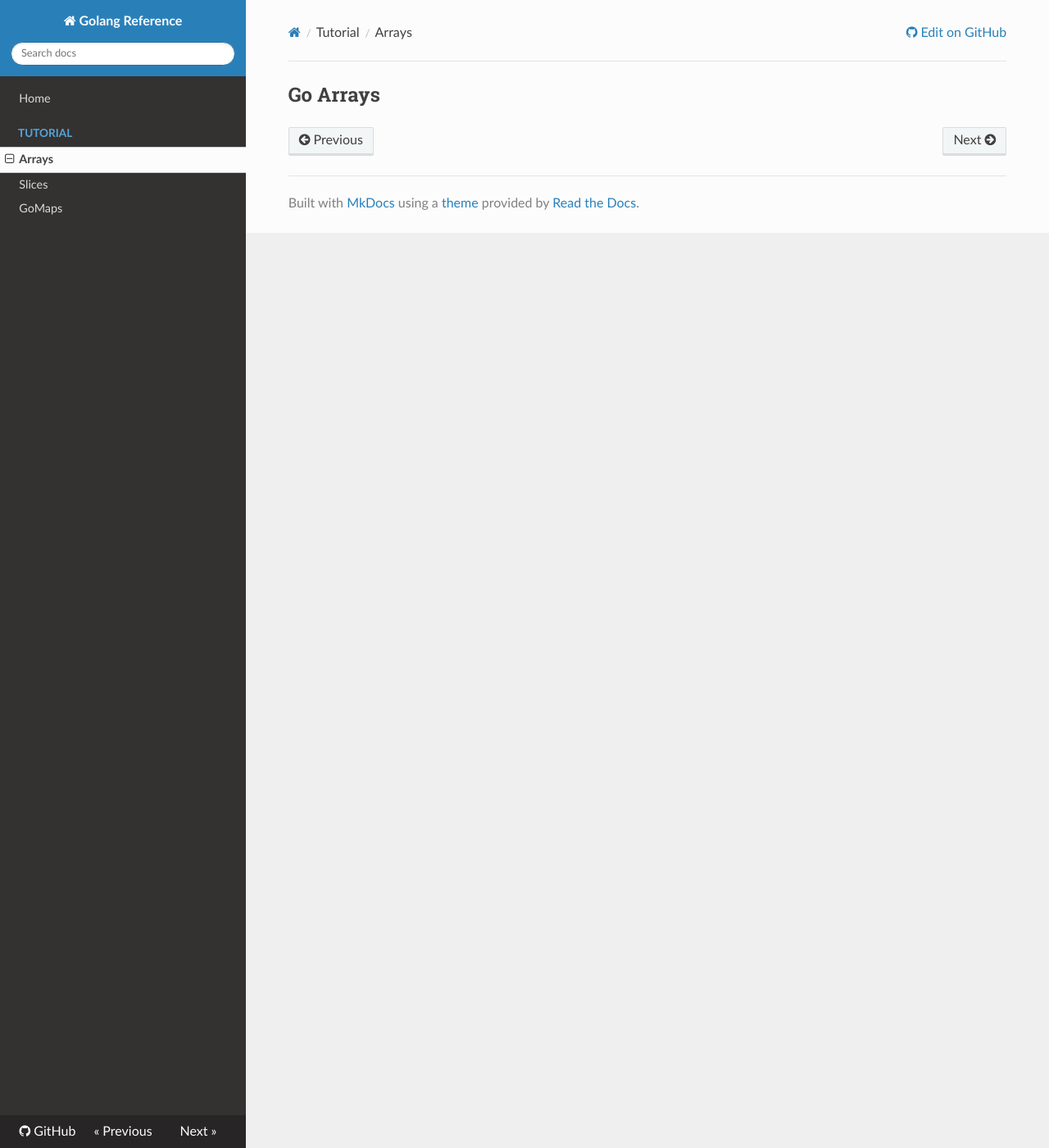
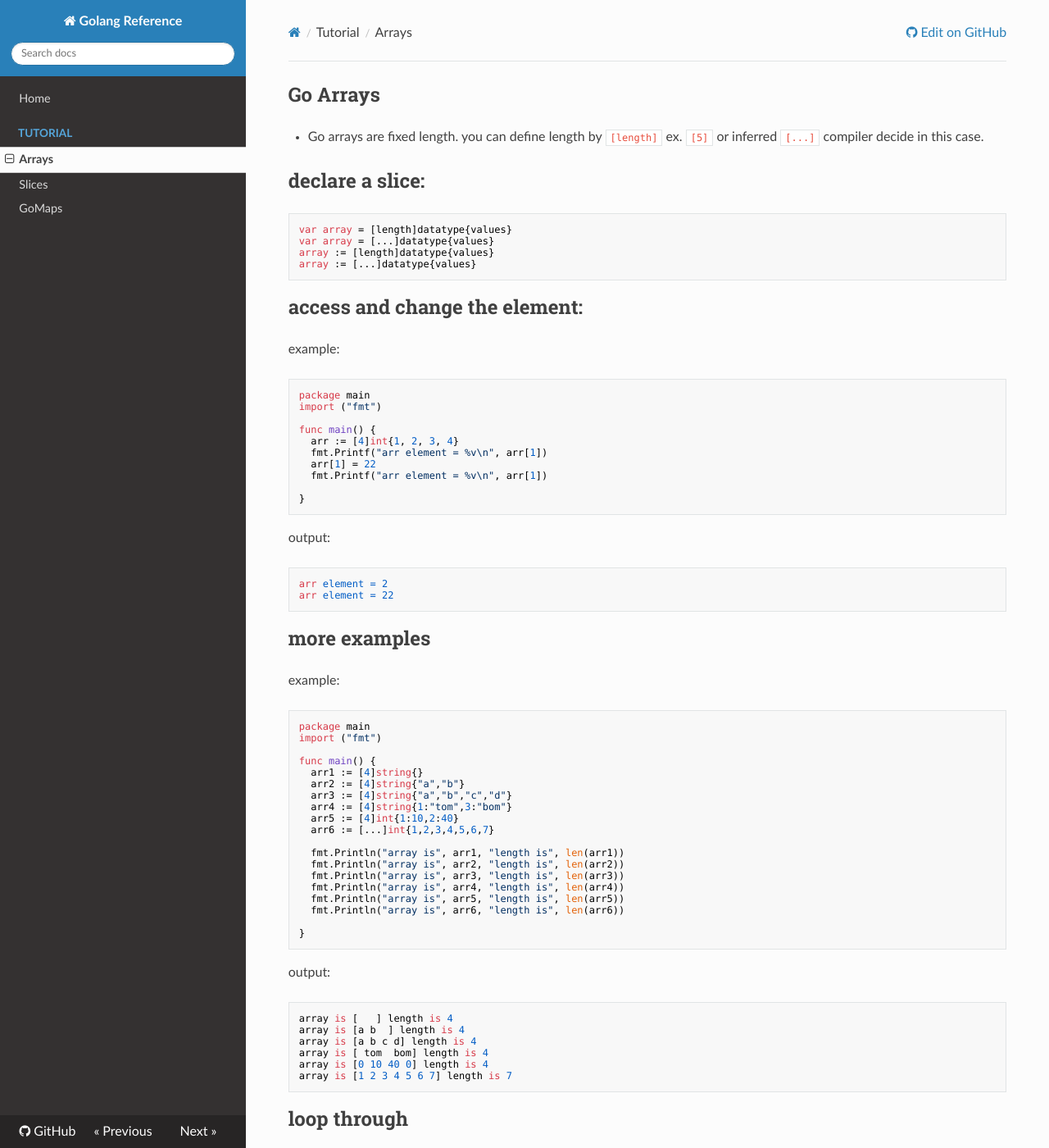
Before and after one commit to rmechi/go, an MkDocs documentation site: the page built from docs/go/arrays.md, in a window 1280 px wide and 1400 px high. Shown: the whole window at 82% size. Built offline with MkDocs 1.6.1, drawn with Linux system fonts in a browser that asks for light colours; nearby versions of some CDN libraries; some of the changed text lies outside the part shown.

Commit message:
initial commit

````diff
--- a/docs/go/arrays.md
+++ b/docs/go/arrays.md
@@ -1 +1,97 @@
 ## Go Arrays
+
+- Go arrays are fixed length. you can define length by ```[length]``` ex. ```[5]``` or inferred ```[...]``` compiler decide in this case.
+
+## declare a slice:
+```
+var array = [length]datatype{values}
+var array = [...]datatype{values}
+array := [length]datatype{values}
+array := [...]datatype{values}
+```
+
+## access and change the element:
+
+example:
+```
+package main
+import ("fmt")
+
+func main() {
+  arr := [4]int{1, 2, 3, 4}
+  fmt.Printf("arr element = %v\n", arr[1])
+  arr[1] = 22
+  fmt.Printf("arr element = %v\n", arr[1])
+
+}
+```
+
+output:
+```
+arr element = 2
+arr element = 22
+```
+
+## more examples
+example:
+```
+package main
+import ("fmt")
+
+func main() {
+  arr1 := [4]string{}
+  arr2 := [4]string{"a","b"}
+  arr3 := [4]string{"a","b","c","d"}
+  arr4 := [4]string{1:"tom",3:"bom"}
+  arr5 := [4]int{1:10,2:40}
+  arr6 := [...]int{1,2,3,4,5,6,7}
+
+  fmt.Println("array is", arr1, "length is", len(arr1))
+  fmt.Println("array is", arr2, "length is", len(arr2))
+  fmt.Println("array is", arr3, "length is", len(arr3))
+  fmt.Println("array is", arr4, "length is", len(arr4))
+  fmt.Println("array is", arr5, "length is", len(arr5))
+  fmt.Println("array is", arr6, "length is", len(arr6))
+
+}
+```
+
+output:
+```
+array is [   ] length is 4
+array is [a b  ] length is 4
+array is [a b c d] length is 4
+array is [ tom  bom] length is 4
+array is [0 10 40 0] length is 4
+array is [1 2 3 4 5 6 7] length is 7
+```
+
+## loop through
+example:
+```
+package main
+import ("fmt")
+
+func main() {
+
+  arr6 := [...]string{"tom", "dom"}
+
+  for i, s := range arr6 {
+    fmt.Println(i, s)
+  }
+
+  for _, s := range arr6 {
+    fmt.Println(s)
+  }
+
+
+}
+```
+
+output:
+```
+0 tom
+1 dom
+tom
+dom
+```
````
Also changed, not shown: docs/go/maps.md (+15 -0 lines), docs/go/slices.md (+31 -0 lines).
